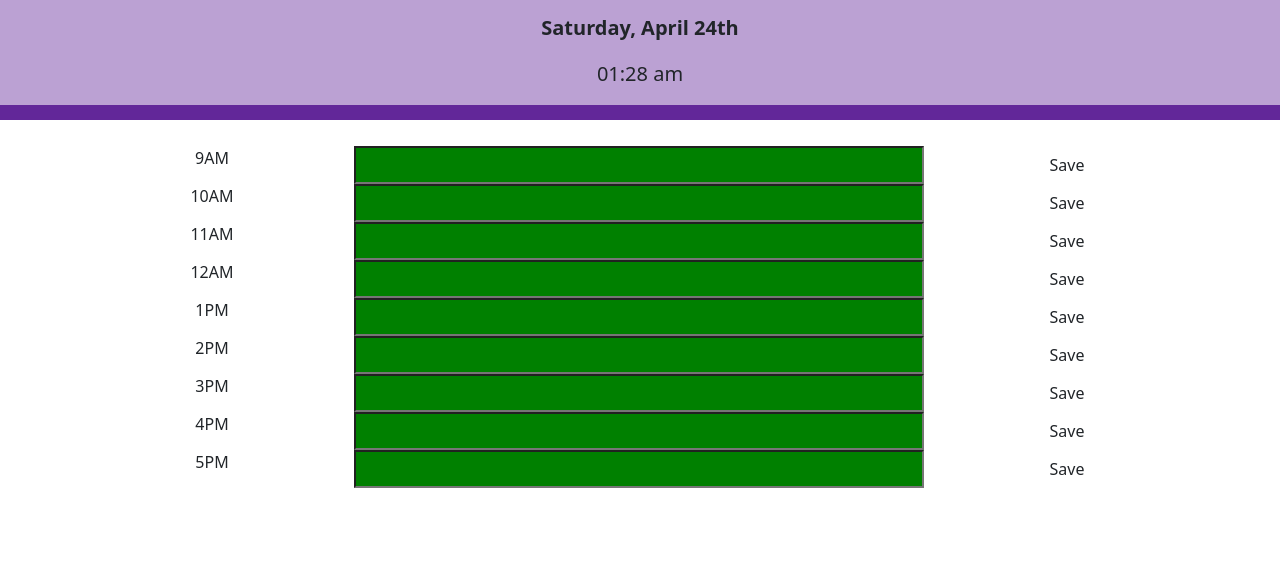
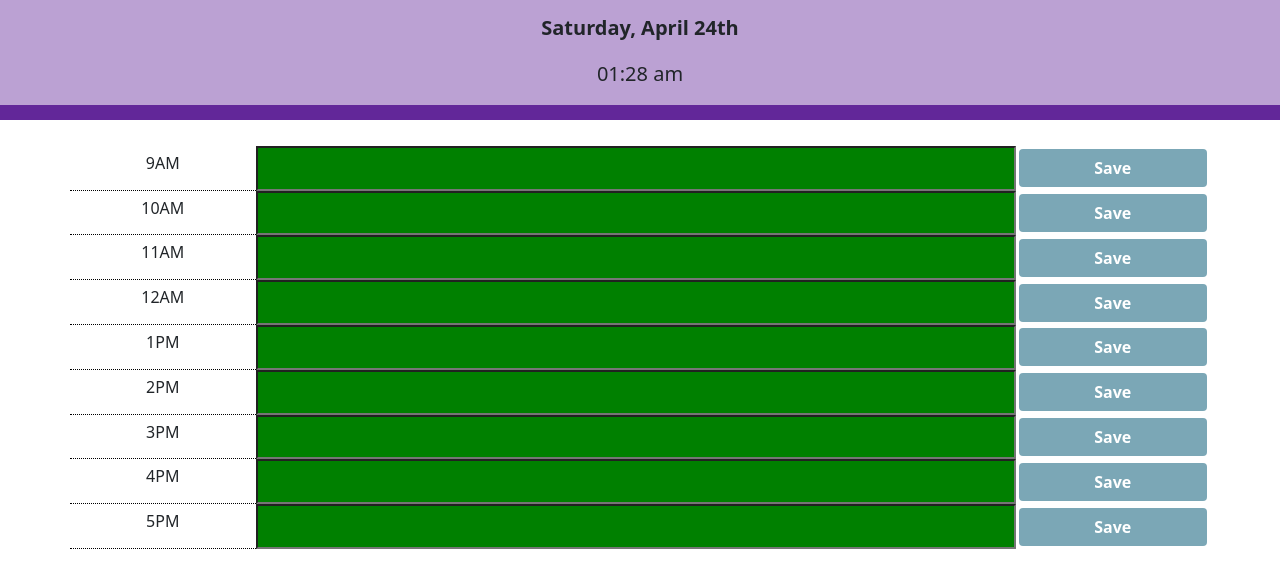
Before and after one commit to melinamboedecker/5-DayPlanner, a plain HTML site: page index.html in a window 1280 px wide. Shown: the part 108-696 px from the top of the page. Drawn offline with nearby package versions, Linux system fonts and the light colour scheme.

Commit message:
added styles for table

```diff
--- a/assets/scripts/script.js
+++ b/assets/scripts/script.js
@@ -8,7 +8,7 @@ $("#display-current-time").text(displayCurrentTime);
 var currentTime = parseInt(moment().format("H"));
 console.log(currentTime);
 
-var rows = $(".col-6");
+var rows = $(".col-8");
 console.log(rows);
 console.log(rows.length);
 var rowsArray = Array.from(rows);
--- a/assets/styles/style.css
+++ b/assets/styles/style.css
@@ -16,6 +16,11 @@
     text-align: center;
 }
 
+.hours {
+    border-bottom: 0.5px dotted black;
+    padding-top: 5px;
+}
+
 .green {
     background-color: green;
 }
@@ -31,3 +36,10 @@
 .white {
     background-color: white;
 }
+
+.btn {
+    background-color: rgb(123, 167, 182);
+    color: white;
+    font-weight: bold;
+    margin: 0.3%;
+}
--- a/index.html
+++ b/index.html
@@ -28,48 +28,48 @@
     </div>
     <form class="container">
         <div class="row">
-          <div class="col">9AM</div>
-          <input type="text" class="col-6" id="9"/>
+          <div class="col hours">9AM</div>
+          <input type="text" class="col-8" id="9"/>
           <button class="col btn" id="save9">Save</button>
         </div>
         <div class="row">
-            <div class="col">10AM</div>
-            <input type="text" class="col-6" id="10"/>
+            <div class="col hours">10AM</div>
+            <input type="text" class="col-8" id="10"/>
             <button class="col btn" id="save10">Save</button>
           </div>
           <div class="row">
-            <div class="col 11am">11AM</div>
-            <input type="text" class="col-6" id="11"/>
+            <div class="col hours">11AM</div>
+            <input type="text" class="col-8" id="11"/>
             <button class="col btn" id="save11">Save</button>
           </div>
           <div class="row">
-            <div class="col">12AM</div>
-            <input type="text" class="col-6" id="12"/>
+            <div class="col hours">12AM</div>
+            <input type="text" class="col-8" id="12"/>
             <button class="col btn" id="save12">Save</button>
           </div>
           <div class="row">
-            <div class="col">1PM</div>
-            <input type="text" class="col-6" id="13"/>
+            <div class="col hours">1PM</div>
+            <input type="text" class="col-8" id="13"/>
             <button class="col btn" id="save13">Save</button>
           </div>
           <div class="row">
-            <div class="col">2PM</div>
-            <input type="text" class="col-6" id="14"/>
+            <div class="col hours">2PM</div>
+            <input type="text" class="col-8" id="14"/>
             <button class="col btn" id="save14">Save</button>
           </div>
           <div class="row">
-            <div class="col 3pm">3PM</div>
-            <input type="text" name="enter-here" class="col-6" id="15"/>
+            <div class="col hours">3PM</div>
+            <input type="text" class="col-8" id="15"/>
             <button class="col btn" id="save15">Save</button>
           </div>
           <div class="row">
-            <div class="col">4PM</div>
-            <input type="text" class="col-6" id="16"/>
+            <div class="col hours">4PM</div>
+            <input type="text" class="col-8" id="16"/>
             <button class="col btn" id="save16">Save</button>
           </div>
           <div class="row">
-            <div class="col 5pm">5PM</div>
-            <input type="text" class="col-6" id="17"/>
+            <div class="col hours">5PM</div>
+            <input type="text" class="col-8" id="17"/>
             <button class="col btn" id="save17">Save</button>
           </div>
 
```
